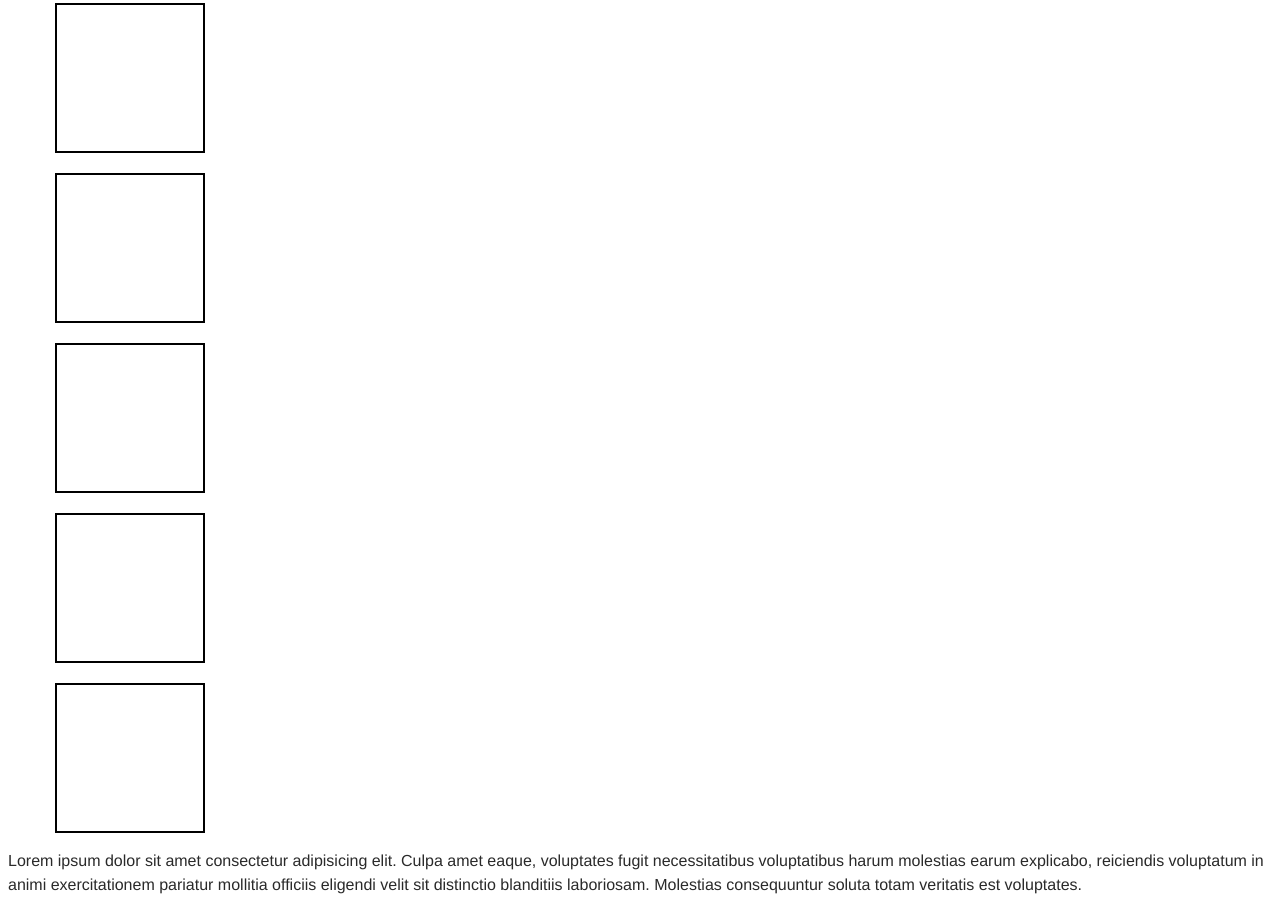
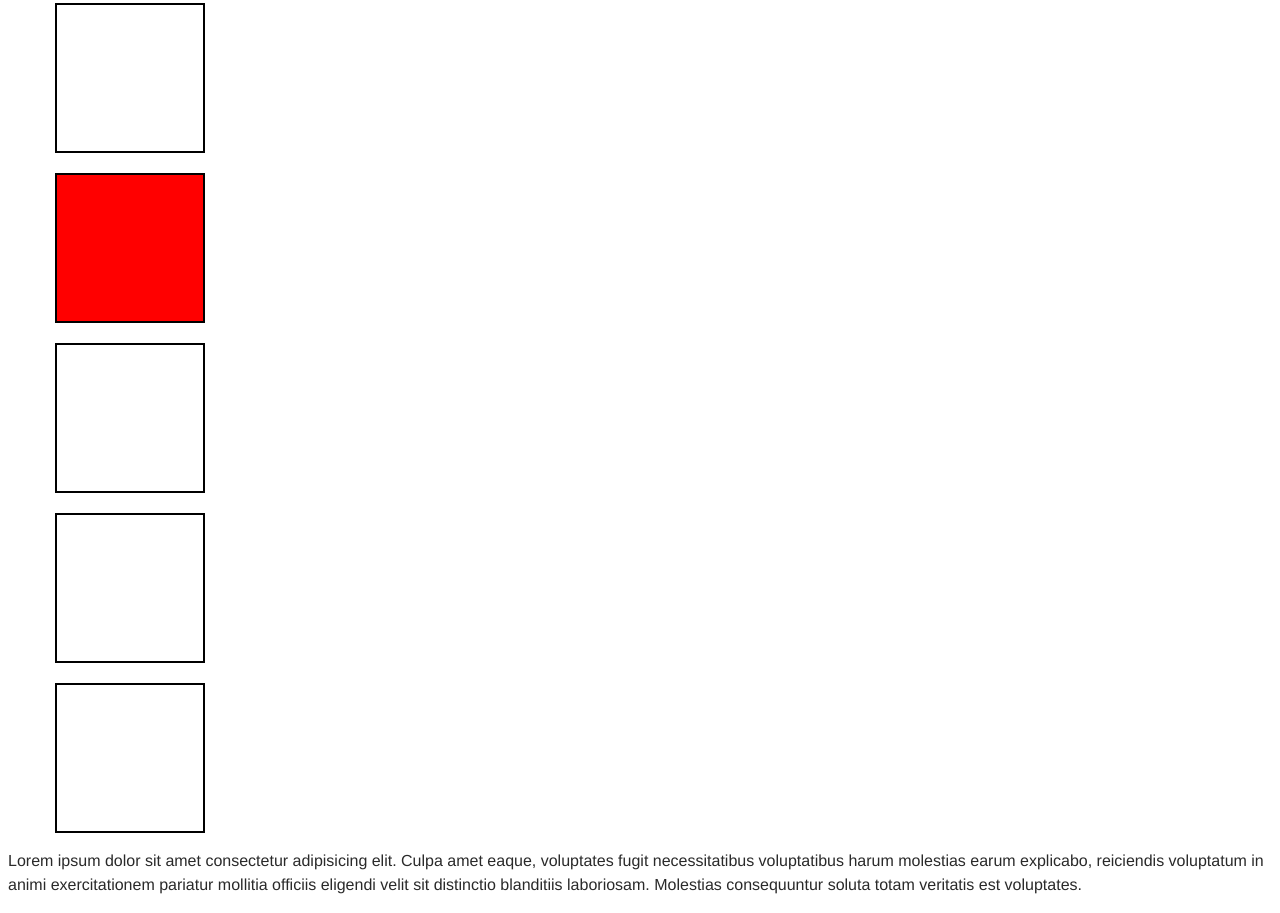
Before and after one commit to woshinivek/event-propagation, a plain HTML site: page 12-IntersectionObserver.html in a window 1280 px wide. Shown: the part 951-1864 px from the top of the page. Drawn offline with nearby package versions, Linux system fonts and the light colour scheme.

Commit message:
got full understanding of intersection observer, basic things

```diff
--- a/css/styles.css
+++ b/css/styles.css
@@ -242,4 +242,14 @@ img {
   /* margin-block-start: 45px; */
 }
 
+#el6 {
+  transform: translateX(-50%);
+  opacity: 0;
+  transition: all 300ms linear 300ms;
+}
+
+#el6.checked {
+  opacity: 1;
+  transform: translateX(0);
+}
 /* // ------------------------------------------------- */
--- a/js/practice/12-IntersectionObserver.js
+++ b/js/practice/12-IntersectionObserver.js
@@ -3,26 +3,32 @@ const el6Ref = document.getElementById("el6");
 const options = {
   //   rootMargin: "-30px -30px",
   rootMargin: "0px",
-  threshold: 1,
+  threshold: 0.5,
 };
 
-// const onEntry = function (entries, observer) {
-//   console.log("entries: ", entries);
-//   console.log("observer: ", observer);
+const onEntry = function (entries, observer) {
+  console.log("entries: ", entries);
+  // console.log("observer: ", observer);
 
+  entries.forEach((entry) => {
+    if (entry.isIntersecting) {
+      entry.target.classList.add("checked");
+      entry.target.style.backgroundColor = "red";
+    }
+  });
+};
+
+// const testy = function (entries, observer) {
+//   console.log("Threshold reached!");
 //   el6Ref.style.backgroundColor = "red";
+//   //debugger;
 // };
-
-const testy = function (entries, observer) {
-  console.log("Threshold reached!");
-  el6Ref.style.backgroundColor = "red";
-  //debugger;
-};
-//const observer = new IntersectionObserver(_.debounce(onEntry, 1000), options);
-const observer = new IntersectionObserver(_.debounce(testy, 500), options);
+// const observer = new IntersectionObserver(_.debounce(onEntry, 1000), options);
+const observer = new IntersectionObserver(onEntry, options);
+// const observer = new IntersectionObserver(_.debounce(testy, 500), options);
 
 // window.addEventListener('load', (event) => {
-//   observer.observe(el6Ref);
+observer.observe(el6Ref);
 // });
 
 console.log(observer);
```
